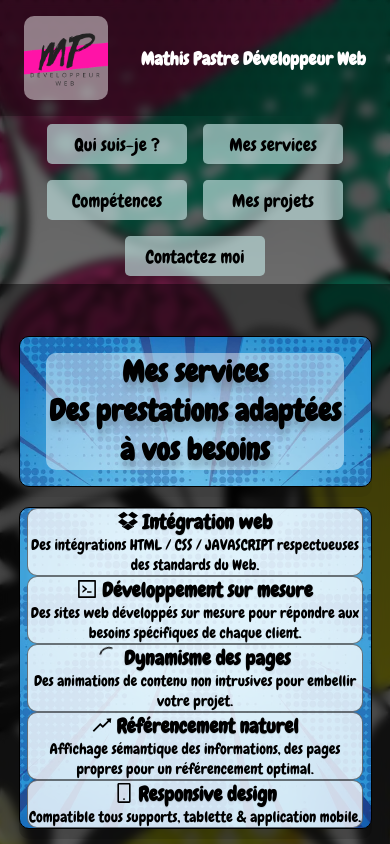
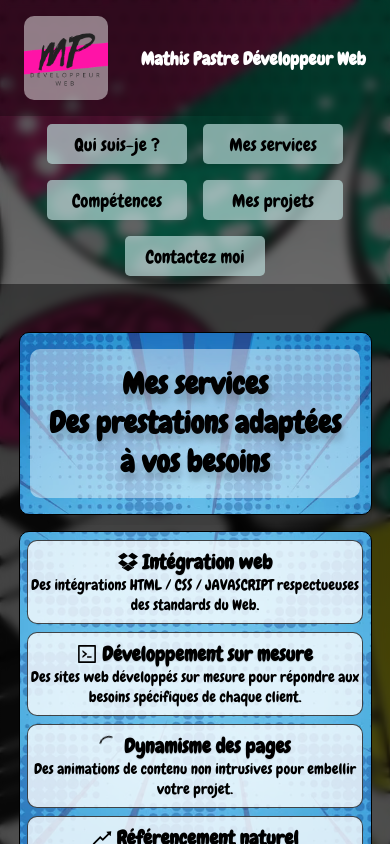
Before and after one commit to MathisPastreNelson/portfolio-mathis-pastre, a React (Create React App) app: page / in a window 390 px wide. Both pictures are taken after a click on the button "Mes services". Shown: the top 844 px of the page. Built offline with nearby package versions, Linux system fonts and the light colour scheme; a web font is replaced by a local one.

Commit message:
fix design leger

```diff
--- a/src/style/_main.scss
+++ b/src/style/_main.scss
@@ -78,6 +78,7 @@ div > p {
   width: 80%;
   border: 1px solid black;
   cursor: default;
+  padding: 0.25rem 0;
 }
 
 .flexCenter {
@@ -95,11 +96,12 @@ div > p {
 
 .article > .titleArticle {
   background-color: rgba(255, 255, 255, 0.788);
-  width: 95%;
+  width: 80%;
   border-radius: 10px;
   transition: 300ms;
-  margin: 0.5rem 0;
-  border: 1px solid rgba(0, 0, 0, 0.521);
+  margin: 0.25rem 0;
+  padding: 0.5rem 0;
+  border: 1px solid rgba(0, 0, 0, 0.719);
 }
 
 .article > .titleArticle:hover {
@@ -119,10 +121,13 @@ div > p {
 
   .title > div {
     width: 85%;
-    padding: 0;
+  }
+
+  .titleArticle {
+    width: 95%;
   }
 
   .article > .titleArticle {
-    margin: 0;
+    width: 95%;
   }
 }
--- a/src/style/_presentMyself.scss
+++ b/src/style/_presentMyself.scss
@@ -40,6 +40,7 @@
   border: black 1px solid;
   position: absolute;
   cursor: default;
+  margin: 0.5rem 0;
 }
 
 .who_container:hover > .photoOfMeImg {
@@ -119,7 +120,7 @@
   }
 
   .who_container:hover .describe_box:last-child:after {
-    left: 60%;
+    left: 62%;
     top: -0rem;
     rotate: 40deg;
     border-left: 40px solid transparent;
--- a/src/style/index.css
+++ b/src/style/index.css
@@ -186,6 +186,7 @@ div > p {
   width: 80%;
   border: 1px solid black;
   cursor: default;
+  padding: 0.25rem 0;
 }
 
 .flexCenter {
@@ -203,11 +204,12 @@ div > p {
 
 .article > .titleArticle {
   background-color: rgba(255, 255, 255, 0.788);
-  width: 95%;
+  width: 80%;
   border-radius: 10px;
   transition: 300ms;
-  margin: 0.5rem 0;
-  border: 1px solid rgba(0, 0, 0, 0.521);
+  margin: 0.25rem 0;
+  padding: 0.5rem 0;
+  border: 1px solid rgba(0, 0, 0, 0.719);
 }
 
 .article > .titleArticle:hover {
@@ -225,10 +227,12 @@ div > p {
   }
   .title > div {
     width: 85%;
-    padding: 0;
+  }
+  .titleArticle {
+    width: 95%;
   }
   .article > .titleArticle {
-    margin: 0;
+    width: 95%;
   }
 }
 .who_container {
@@ -273,6 +277,7 @@ div > p {
   border: black 1px solid;
   position: absolute;
   cursor: default;
+  margin: 0.5rem 0;
 }
 
 .who_container:hover > .photoOfMeImg {
@@ -347,7 +352,7 @@ div > p {
     border-top: 70px solid rgb(255, 255, 255);
   }
   .who_container:hover .describe_box:last-child:after {
-    left: 60%;
+    left: 62%;
     top: 0rem;
     rotate: 40deg;
     border-left: 40px solid transparent;
```
Also changed, not shown: 1 other file (tests, documents, lock files or other folders).
